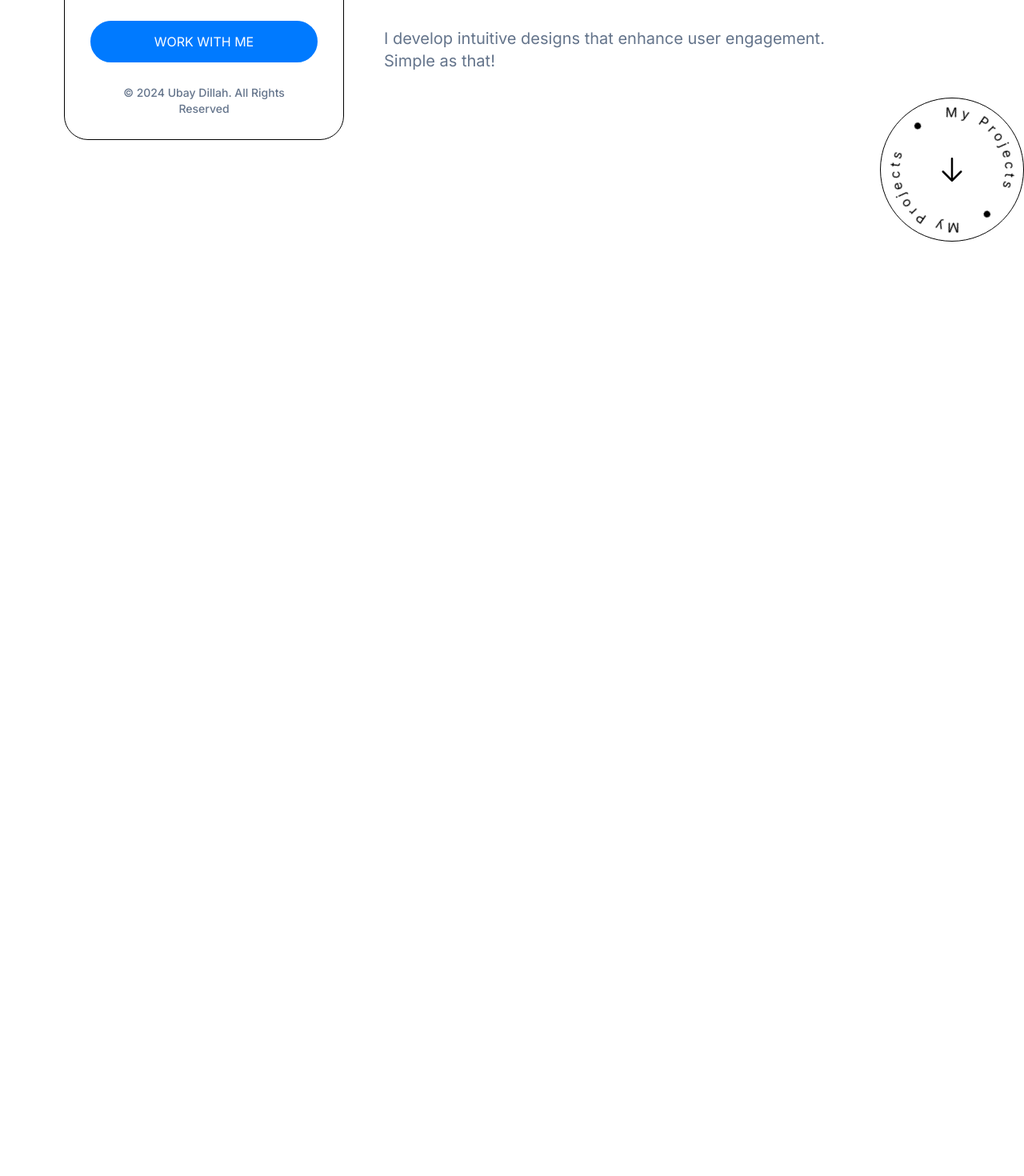
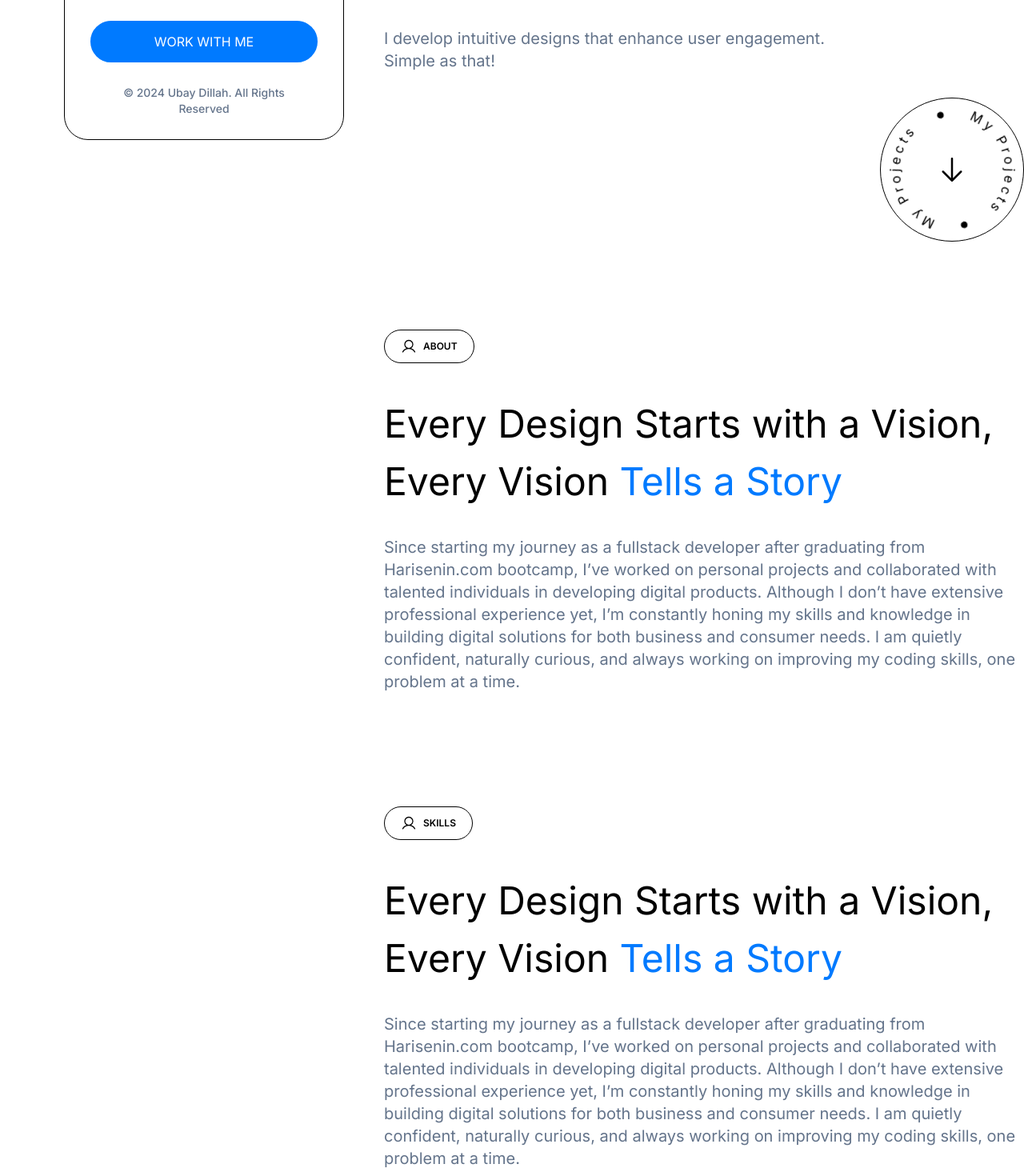
Before and after one commit to ubaydillah1/bio, a React (Vite) app: page / in a window 1280 px wide. Shown: the part 520-1990 px from the top of the page at 80% size. Before the commit the page ends 1822 px from the top, so only its background shows below. Built offline with nearby package versions, Linux system fonts and the light colour scheme.

Commit message:
Create About Section

```diff
--- /dev/null
+++ b/src/components/Layouts/AboutSection.jsx/index.jsx
@@ -0,0 +1,51 @@
+import { useContext } from "react";
+import Badge from "../../Elements/Badge";
+import { DarkMode } from "../../../contexts/DarkMode";
+
+const AboutSection = () => {
+  const { theme } = useContext(DarkMode);
+  return (
+    <section className="max-w-[800px] md:ml-[300px] w-full mt-[40px]">
+      <Badge className="md:my-10 my-5 px-3 gap-2">
+        <svg
+          xmlns="http://www.w3.org/2000/svg"
+          width="20"
+          height="20"
+          fill={theme === "black" ? "white" : "black"}
+          viewBox="0 0 256 256"
+        >
+          <path d="M230.92,212c-15.23-26.33-38.7-45.21-66.09-54.16a72,72,0,1,0-73.66,0C63.78,166.78,40.31,185.66,25.08,212a8,8,0,1,0,13.85,8c18.84-32.56,52.14-52,89.07-52s70.23,19.44,89.07,52a8,8,0,1,0,13.85-8ZM72,96a56,56,0,1,1,56,56A56.06,56.06,0,0,1,72,96Z"></path>
+        </svg>
+        ABOUT
+      </Badge>
+
+      <div className="sm:text-[48px] text-[37px]">
+        Every Design Starts with a Vision, Every Vision{" "}
+        <span
+          className={
+            theme == "black" ? "text-primary-dark" : "text-primary-light"
+          }
+        >
+          Tells a Story
+        </span>
+      </div>
+
+      <p
+        className={`text-xl md:my-8 my-6 md:flex md:flex-col ${
+          theme == "black" ? "text-[#999999]" : "text-slate-500"
+        }`}
+      >
+        Since starting my journey as a fullstack developer after graduating from
+        Harisenin.com bootcamp, I’ve worked on personal projects and
+        collaborated with talented individuals in developing digital products.
+        Although I don’t have extensive professional experience yet, I’m
+        constantly honing my skills and knowledge in building digital solutions
+        for both business and consumer needs. I am quietly confident, naturally
+        curious, and always working on improving my coding skills, one problem
+        at a time.
+      </p>
+    </section>
+  );
+};
+
+export default AboutSection;
--- /dev/null
+++ b/src/components/Layouts/HeroSection.jsx/index.jsx
@@ -0,0 +1,54 @@
+import { useContext } from "react";
+import Badge from "../../Elements/Badge";
+import { DarkMode } from "../../../contexts/DarkMode";
+import CircleProject from "../../Elements/CircleProject";
+
+const HeroSection = () => {
+  const { theme } = useContext(DarkMode);
+  return (
+    <section className="max-w-[800px] md:ml-[300px] w-full">
+      <Badge className="md:my-10 my-5 px-3 gap-2">
+        <svg
+          xmlns="http://www.w3.org/2000/svg"
+          width="20"
+          height="20"
+          className={`${theme == "black" ? "fill-white" : "fill-black"}`}
+          viewBox="0 0 256 256"
+        >
+          <path d="M219.31,108.68l-80-80a16,16,0,0,0-22.62,0l-80,80A15.87,15.87,0,0,0,32,120v96a8,8,0,0,0,8,8h64a8,8,0,0,0,8-8V160h32v56a8,8,0,0,0,8,8h64a8,8,0,0,0,8-8V120A15.87,15.87,0,0,0,219.31,108.68ZM208,208H160V152a8,8,0,0,0-8-8H104a8,8,0,0,0-8,8v56H48V120l80-80,80,80Z"></path>
+        </svg>
+        INTRODUCE
+      </Badge>
+
+      <div className="md:text-[72px] md:leading-[90px] flex flex-col sm:text-[56px] text-[37px] sm:leading-[64px]">
+        <span>
+          Say Hi from{" "}
+          <span
+            className={`${
+              theme == "black" ? "text-primary-dark" : "text-primary-light"
+            }`}
+          >
+            Ubay,
+          </span>{" "}
+        </span>
+
+        <span>Front End Developer and Blockchain Enthusiast</span>
+      </div>
+
+      <p
+        className={`text-xl md:my-8 my-6 md:flex md:flex-col ${
+          theme == "black" ? "text-[#999999]" : "text-slate-500"
+        }`}
+      >
+        I develop intuitive designs that enhance user engagement.{" "}
+        <span>Simple as that!</span>
+      </p>
+
+      <div className="w-full h-full flex md:justify-end">
+        <CircleProject />
+      </div>
+    </section>
+  );
+};
+
+export default HeroSection;
--- a/src/pages/HomePage.jsx
+++ b/src/pages/HomePage.jsx
@@ -7,7 +7,8 @@ import { DarkMode } from "../contexts/DarkMode";
 import Badge from "../components/Elements/Badge";
 import CardProfile from "../components/Fragments/CardProfile";
 import Navigation from "../components/Fragments/Navigation";
-import CircleProject from "../components/Elements/CircleProject";
+import HeroSection from "../components/Layouts/HeroSection.jsx";
+import AboutSection from "../components/Layouts/AboutSection.jsx/index.jsx";
 
 gsap.registerPlugin(ScrollTrigger);
 
@@ -28,38 +29,36 @@ function HomePage() {
 
       <main
         className={`flex w-full md:px-[80px] pt-[40px] sm:gap-[30px] gap-[20px] flex-col relative ${
-          theme != "black" && "text-black"
+          theme != "black" ? "text-black" : "text-white"
         }`}
       >
         <CardProfile />
+        <HeroSection />
+        <AboutSection />
 
-        <section className="max-w-[800px] md:ml-[300px] w-full">
+        <section className="max-w-[800px] md:ml-[300px] w-full mt-[40px]">
           <Badge className="md:my-10 my-5 px-3 gap-2">
             <svg
               xmlns="http://www.w3.org/2000/svg"
               width="20"
               height="20"
-              className={`${theme == "black" ? "fill-white" : "fill-black"}`}
+              fill={theme === "black" ? "white" : "black"}
               viewBox="0 0 256 256"
             >
-              <path d="M219.31,108.68l-80-80a16,16,0,0,0-22.62,0l-80,80A15.87,15.87,0,0,0,32,120v96a8,8,0,0,0,8,8h64a8,8,0,0,0,8-8V160h32v56a8,8,0,0,0,8,8h64a8,8,0,0,0,8-8V120A15.87,15.87,0,0,0,219.31,108.68ZM208,208H160V152a8,8,0,0,0-8-8H104a8,8,0,0,0-8,8v56H48V120l80-80,80,80Z"></path>
+              <path d="M230.92,212c-15.23-26.33-38.7-45.21-66.09-54.16a72,72,0,1,0-73.66,0C63.78,166.78,40.31,185.66,25.08,212a8,8,0,1,0,13.85,8c18.84-32.56,52.14-52,89.07-52s70.23,19.44,89.07,52a8,8,0,1,0,13.85-8ZM72,96a56,56,0,1,1,56,56A56.06,56.06,0,0,1,72,96Z"></path>
             </svg>
-            INTRODUCE
+            SKILLS
           </Badge>
 
-          <div className="md:text-[72px] md:leading-[90px] flex flex-col sm:text-[56px] text-[37px] sm:leading-[64px]">
-            <span>
-              Say Hi from{" "}
-              <span
-                className={`${
-                  theme == "black" ? "text-primary-dark" : "text-primary-light"
-                }`}
-              >
-                Ubay,
-              </span>{" "}
+          <div className="sm:text-[48px] text-[37px]">
+            Every Design Starts with a Vision, Every Vision{" "}
+            <span
+              className={
+                theme == "black" ? "text-primary-dark" : "text-primary-light"
+              }
+            >
+              Tells a Story
             </span>
-
-            <span>Front End Developer and Blockchain Enthusiast</span>
           </div>
 
           <p
@@ -67,13 +66,15 @@ function HomePage() {
               theme == "black" ? "text-[#999999]" : "text-slate-500"
             }`}
           >
-            I develop intuitive designs that enhance user engagement.{" "}
-            <span>Simple as that!</span>
+            Since starting my journey as a fullstack developer after graduating
+            from Harisenin.com bootcamp, I’ve worked on personal projects and
+            collaborated with talented individuals in developing digital
+            products. Although I don’t have extensive professional experience
+            yet, I’m constantly honing my skills and knowledge in building
+            digital solutions for both business and consumer needs. I am quietly
+            confident, naturally curious, and always working on improving my
+            coding skills, one problem at a time.
           </p>
-
-          <div className="w-full h-full flex md:justify-end">
-            <CircleProject />
-          </div>
         </section>
       </main>
     </div>
```
Also changed, not shown: vercel.json (added).
